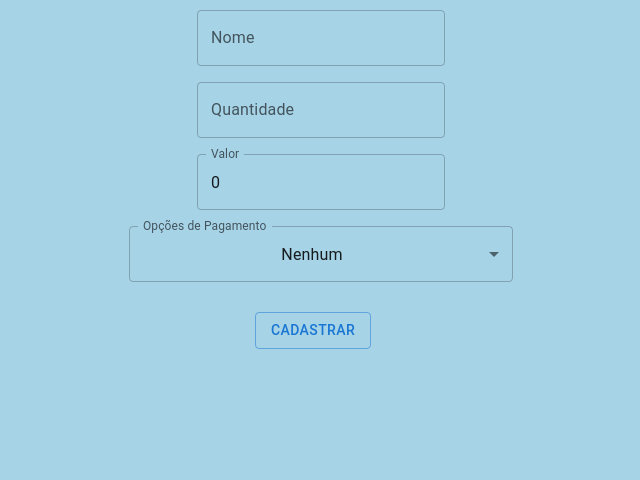
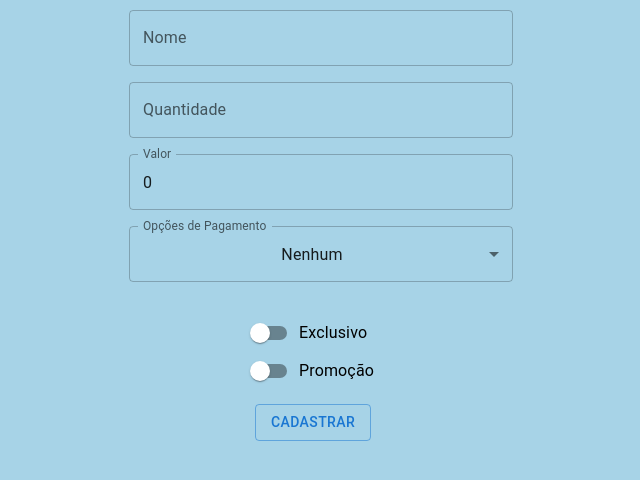
Before and after one commit to leona-souza/meus-componentes, a React (Create React App) app: page / in a window 1280 px wide. Shown: the top 480 px of the page, without its empty margins (319-959 px from the left). Built offline with nearby package versions, Linux system fonts and the light colour scheme.

Commit message:
feat: toggles

```diff
--- a/src/App.css
+++ b/src/App.css
@@ -20,7 +20,6 @@
   flex-direction: column;
   align-items: center;
   font-size: calc(10px + 2vmin);
-  color: white;
   padding: 10px;
 }
 
--- a/src/App.tsx
+++ b/src/App.tsx
@@ -1,5 +1,5 @@
 import './App.css'
-import { Formulario } from './componentes/Formulario'
+import { Formulario } from './paginas/Formulario'
 
 function App() {
   return (
--- /dev/null
+++ b/src/componentes/FormSwitch/FormSwitch.tsx
@@ -0,0 +1,25 @@
+// MUI
+import {
+  FormControlLabel,
+  Switch
+} from '@mui/material'
+
+interface Props {
+  label: string;
+  onChange: () => void;
+}
+
+export const FormSwitch = (props: Props): JSX.Element => {
+  const {
+    label,
+    onChange
+  } = props
+
+  return (
+    <FormControlLabel
+      control={<Switch />}
+      label={label}
+      onChange={onChange}
+    />
+  )
+}
--- a/src/componentes/Formulario.tsx
+++ b/src/paginas/Formulario.tsx
@@ -11,19 +11,19 @@ import {
   estadoInicialProduto,
   Produto
 } from '../tipos/produto'
-import {
-  meiosDePagamento
-} from '../tipos/pagamento'
+import { meiosDePagamento } from '../tipos/pagamento'
 
 // MUI
 import {
   Button,
+  FormControl,
   Grid,
   TextField
 } from '@mui/material'
 
 // COMPONENTES
-import { FormSelect } from './FormSelect'
+import { FormSelect } from '../componentes/FormSelect/FormSelect'
+import { FormSwitch } from '../componentes/FormSwitch/FormSwitch'
 
 export const Formulario = (): JSX.Element => {
   const [produto, setProduto] = useState<Produto>(estadoInicialProduto)
@@ -67,6 +67,10 @@ export const Formulario = (): JSX.Element => {
     )
   }
 
+  const atualizarSwitch = (chave: string): void => {
+    atualizarProduto(chave, !produto[chave as keyof Produto])
+  }
+
   return (
     <Styled.GridContainer
       container
@@ -75,25 +79,31 @@ export const Formulario = (): JSX.Element => {
       style={{ width: '400px' }}
     >
       <Grid item xs={4}>
+        <FormControl fullWidth>
           <TextField
             label="Nome"
             onChange={e => atualizarProduto('nome', e.target.value)}
             value={produto.nome}
           />
+        </FormControl>
       </Grid>
       <Grid item xs={4}>
+        <FormControl fullWidth>
           <TextField
             label="Quantidade"
             onChange={e => atualizarProduto('quantidade', e.target.value)}
             value={produto.quantidade}
           />
+        </FormControl>
       </Grid>
       <Grid item xs={4}>
+        <FormControl fullWidth>
           <TextField
             label="Valor"
             onChange={e => atualizarProduto('valor', e.target.value)}
             value={produto.valor}
           />
+        </FormControl>
       </Grid>
 
       <Grid item xs={2}>
@@ -118,6 +128,19 @@ export const Formulario = (): JSX.Element => {
         }
       </Grid>
 
+      <Grid item xs={2}>
+        <FormControl>
+          <FormSwitch
+            label="Exclusivo"
+            onChange={() => atualizarSwitch('exclusivo')}
+          />
+          <FormSwitch
+            label="Promoção"
+            onChange={() => atualizarSwitch('promocao')}
+          />
+        </FormControl>
+      </Grid>
+
       <Styled.Buttons>
         <Button
           onClick={(): void => console.log(produto)}
--- a/src/tipos/produto.ts
+++ b/src/tipos/produto.ts
@@ -2,14 +2,18 @@
 import { Pagamento } from './pagamento'
 
 export interface Produto {
+  exclusivo: boolean;
   nome: string;
+  promocao: boolean;
   quantidade: string;
   valor: number;
   pagamento: Pagamento;
 }
 
-export const estadoInicialProduto = {
+export const estadoInicialProduto: Produto = {
+  exclusivo: false,
   nome: '',
+  promocao: false,
   quantidade: '',
   valor: 0,
   pagamento: {
```
Also changed, not shown: src/componentes/FormSelect/FormSelect.tsx (renamed from src/componentes/FormSelect.tsx), src/paginas/Formulario.styles.ts (renamed from src/componentes/Formulario.styles.ts). Lines whose indentation alone changed are shown as unchanged.
